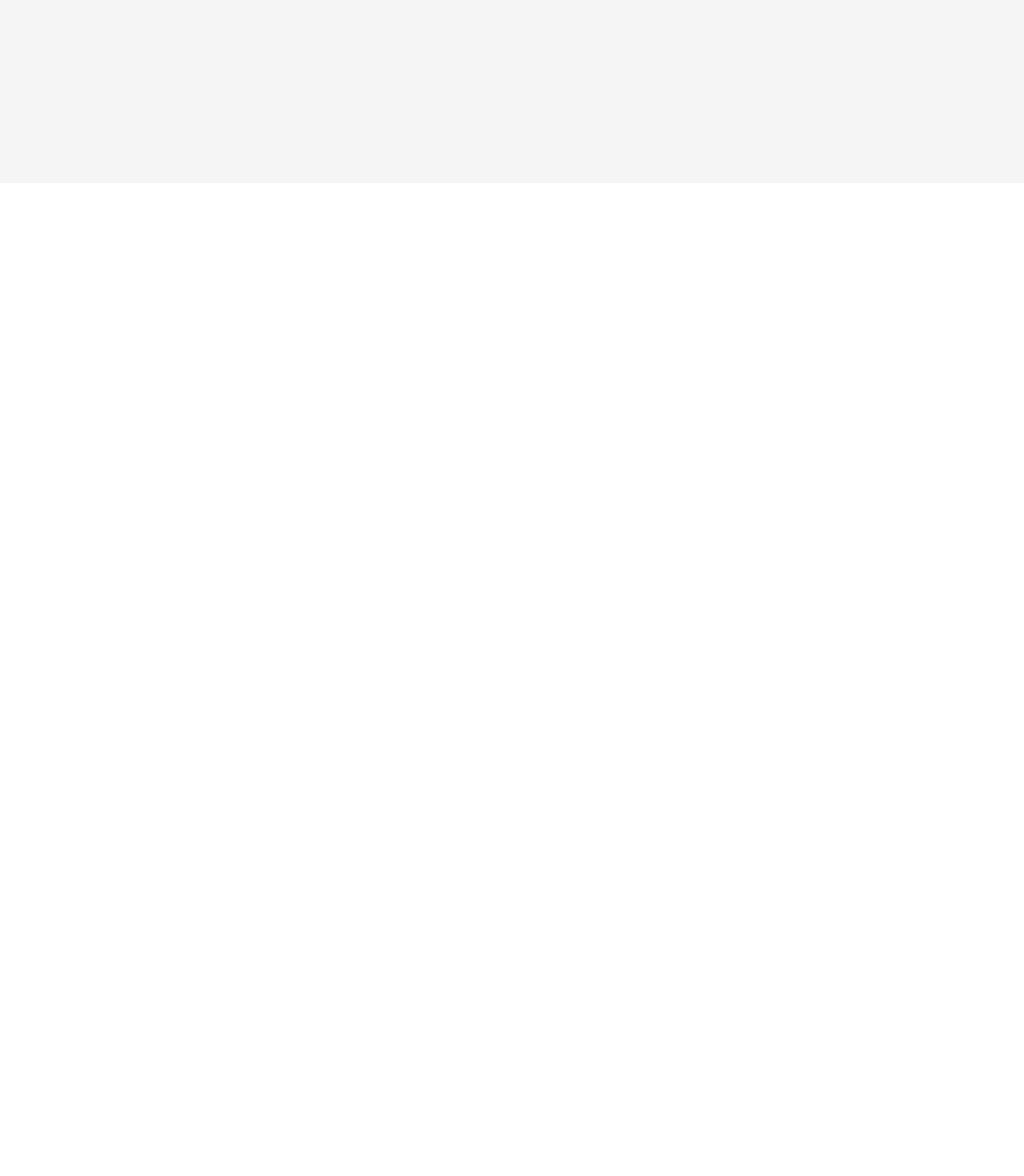
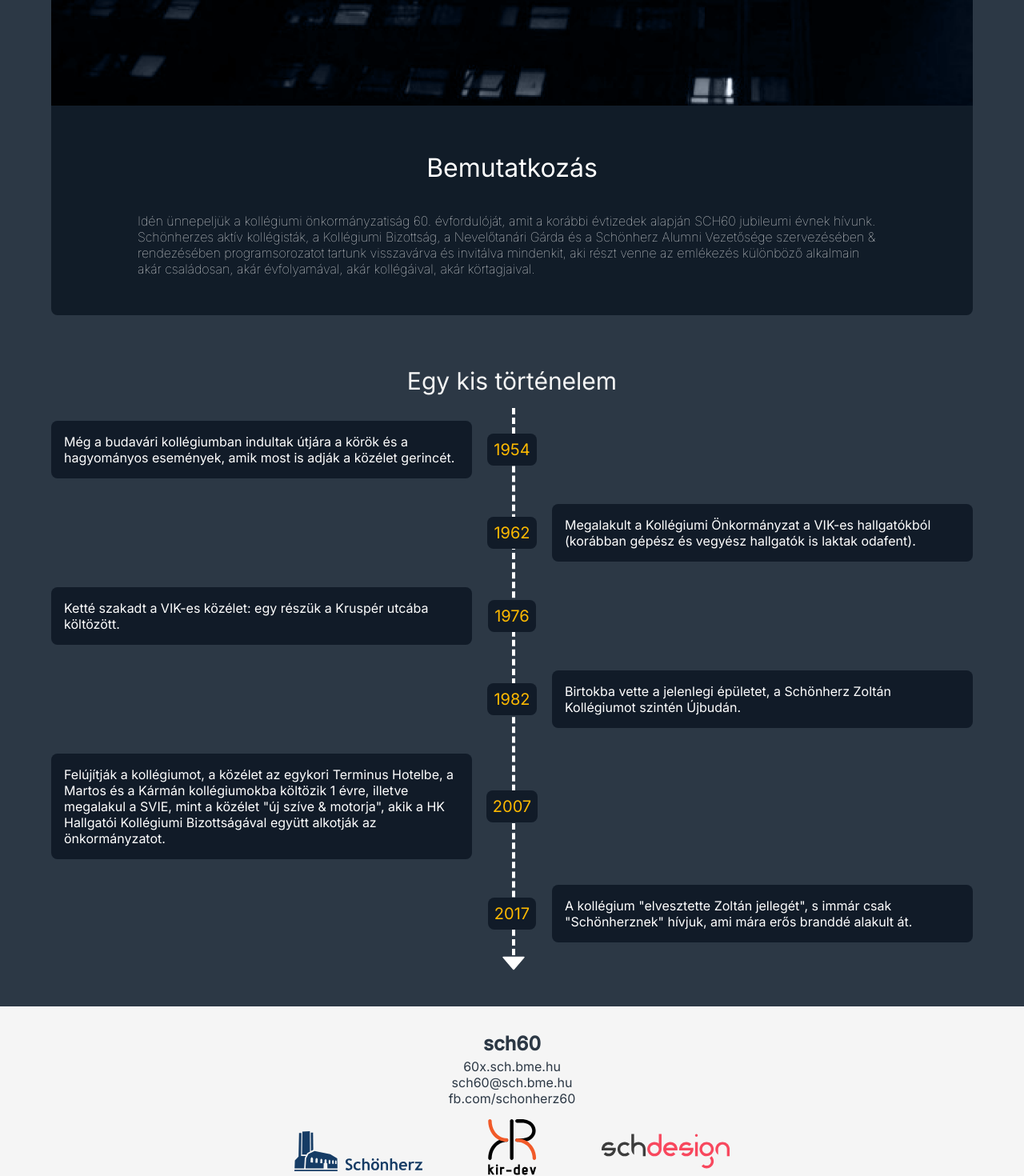
Before and after one commit to kir-dev/sch60, a React (Create React App) app: page /rolunk in a window 1280 px wide. Shown: the part 571-2041 px from the top of the page at 80% size. Before the commit the page ends 800 px from the top, so only its background shows below. Built offline with nearby package versions, Linux system fonts and the light colour scheme; the HTML template or start-up script is replaced by a standard one.

Commit message:
Finished about us page

```diff
--- a/src/components/elements/EventCard.tsx
+++ b/src/components/elements/EventCard.tsx
@@ -56,12 +56,12 @@ const Image = styled.div<{ backgroundUrl?: string }>`
 const EventDetailsWrapper = styled.div`
   margin: 0 ${spacing.lg};
   @media screen and (max-width: ${breakpoints.md}) {
-    margin: 0;
+    margin: ${spacing.lg} 0 0 0;
   }
 `;
 
 const EventName = styled.h2`
-  margin: 0;
+  margin: 0 0 ${spacing.md} 0;
   font-size: ${fontSize["4xl"]};
 `;
 
--- a/src/components/elements/Navbar.tsx
+++ b/src/components/elements/Navbar.tsx
@@ -43,7 +43,11 @@ const Navbar: FunctionComponent<NavbarProps> = ({ theme }) => {
           }}
           isOpen={menuOpen}
         />
-        <Logo />
+        <Logo
+          onClick={() => {
+            navigate("/");
+          }}
+        />
       </NavbarWrapperMobile>
     </>
   );
@@ -167,7 +171,7 @@ const MenuButtonWrapper = styled.button<{ theme: string }>`
 `;
 
 const Drawer = styled(NavbarBaseStyle)<{ theme: string; open: boolean }>`
-  position: absolute;
+  position: fixed;
   top: 13%;
   left: 10%;
   display: none;
--- a/src/components/layout/Section.tsx
+++ b/src/components/layout/Section.tsx
@@ -6,18 +6,24 @@ import { ChildrenProp, ThemeType } from "../../utils/types";
 interface SectionProps {
   title?: string;
   theme?: ThemeType;
+  titleAlign?: "left" | "center" | "right";
   widthRestriction?: boolean;
 }
 
 const Section: FunctionComponent<SectionProps & ChildrenProp> = ({
   title,
   theme = "light",
+  titleAlign = "left",
   widthRestriction = true,
   children,
 }) => {
   return (
     <SectionWrapper widthRestriction={widthRestriction}>
-      {title && <SectionTitle theme={theme}>{title}</SectionTitle>}
+      {title && (
+        <SectionTitle titleAlign={titleAlign} theme={theme}>
+          {title}
+        </SectionTitle>
+      )}
       {children}
     </SectionWrapper>
   );
@@ -32,9 +38,13 @@ const SectionWrapper = styled.div<{ widthRestriction: boolean }>`
   ${({ widthRestriction }) => widthRestriction && "max-width: 1200px"};
 `;
 
-const SectionTitle = styled.h2<{ theme?: ThemeType }>`
+const SectionTitle = styled.h2<{
+  theme?: ThemeType;
+  titleAlign: "left" | "center" | "right";
+}>`
   font-size: ${fontSize["3xl"]};
   font-weight: normal;
+  text-align: ${({ titleAlign }) => titleAlign};
   color: ${({ theme }) =>
     theme === "light" ? colors.themeDark : colors.themeLight};
   margin: 0 0 ${spacing.md} 0;
--- a/src/components/pages/AboutUs.tsx
+++ b/src/components/pages/AboutUs.tsx
@@ -1,8 +1,146 @@
 import { FunctionComponent } from "react";
 import Page from "../layout/Page";
+import styled from "styled-components";
+import { breakpoints, colors, fontSize, spacing } from "../../utils/theme";
+import { timeline } from "../../utils/content";
+import Section from "../layout/Section";
+import { AiFillCaretDown } from "react-icons/ai";
 
 const AboutUs: FunctionComponent = () => {
-  return <Page title="Rólunk" />;
+  return (
+    <Page title="Rólunk" theme="dark">
+      <FirstSection>
+        <img
+          src={process.env.PUBLIC_URL + "/img/sch_building.png"}
+          alt="Sch épület"
+        />
+        <FirstSectionContent>
+          <h1>Bemutatkozás</h1>
+          <p>
+            Idén ünnepeljük a kollégiumi önkormányzatiság 60. évfordulóját, amit
+            a korábbi évtizedek alapján SCH60 jubileumi évnek hívunk.
+            <br />
+            Schönherzes aktív kollégisták, a Kollégiumi Bizottság, a
+            Nevelőtanári Gárda és a Schönherz Alumni Vezetősége szervezésében &
+            rendezésében programsorozatot tartunk visszavárva és invitálva
+            mindenkit, aki részt venne az emlékezés különböző alkalmain akár
+            családosan, akár évfolyamával, akár kollégáival, akár körtagjaival.
+          </p>
+        </FirstSectionContent>
+      </FirstSection>
+      <Section theme="dark" title="Egy kis történelem" titleAlign="center">
+        <TimelineGrid>
+          <VerticalLine>
+            <AiFillCaretDown size={40} color="white" />
+          </VerticalLine>
+          {timeline.map((entry, index) => {
+            if (index % 2) {
+              return (
+                <>
+                  <div className="empty" />
+                  <TimelineYearCell>{entry.year}</TimelineYearCell>
+                  <TimelineCell>{entry.description}</TimelineCell>
+                </>
+              );
+            } else
+              return (
+                <>
+                  <TimelineCell>{entry.description}</TimelineCell>
+                  <TimelineYearCell>{entry.year}</TimelineYearCell>
+                  <div className="empty" />
+                </>
+              );
+          })}
+        </TimelineGrid>
+      </Section>
+    </Page>
+  );
 };
 
+const FirstSection = styled.div`
+  border-radius: 0.5rem;
+  background-color: ${colors.translucentDark};
+  color: white;
+  width: 90%;
+  margin: -10% auto 0 auto;
+  max-width: 1200px;
+  h1 {
+    font-weight: normal;
+  }
+  p {
+    font-weight: lighter;
+  }
+  img {
+    width: 100%;
+  }
+`;
+
+const FirstSectionContent = styled.div`
+  display: flex;
+  flex-direction: column;
+  align-items: center;
+  justify-content: flex-start;
+  width: 100%;
+  max-width: 1000px;
+  margin: 0 auto;
+  padding: ${spacing.lg};
+`;
+
+const TimelineCell = styled.div`
+  color: white;
+  box-sizing: border-box;
+  position: relative;
+  border-radius: 0.5rem;
+  padding: ${spacing.md};
+  background-color: ${colors.dark};
+`;
+
+const TimelineYearCell = styled(TimelineCell)`
+  font-size: ${fontSize.xl};
+  color: ${colors.yellow};
+  padding: ${spacing.sm};
+`;
+
+const VerticalLine = styled.div`
+  height: 100%;
+  border-right: 4px dashed white;
+  width: 0;
+  position: absolute;
+  left: 50%;
+  > svg {
+    margin: 0;
+    position: absolute;
+    top: calc(100% - 10px);
+    left: -18px;
+  }
+  @media screen and (max-width: ${breakpoints.md}) {
+    left: 48px;
+  }
+`;
+
+const TimelineGrid = styled.div`
+  display: grid;
+  grid-template-columns: calc(50% - 50px) 100px calc(50% - 50px);
+  padding: ${spacing.md} 0;
+  grid-row-gap: ${spacing.lg};
+  align-items: center;
+  justify-items: center;
+  position: relative;
+  // Lol I haven't seen such attribute before
+  grid-auto-flow: dense;
+  @media screen and (max-width: ${breakpoints.md}) {
+    grid-template-columns: 100px calc(100% - 100px);
+    .empty {
+      display: none;
+    }
+    ${TimelineCell} {
+      grid-column: 2;
+    }
+    ${TimelineYearCell} {
+      grid-column: 1;
+      grid-row: initial;
+    }
+  }
+`;
+
 export default AboutUs;
--- a/src/components/pages/Events.tsx
+++ b/src/components/pages/Events.tsx
@@ -1,7 +1,7 @@
 import { FunctionComponent } from "react";
 import Page from "../layout/Page";
 import Section from "../layout/Section";
-import { events } from "../../utils/events";
+import { events } from "../../utils/content";
 import EventCard from "../elements/EventCard";
 
 const Events: FunctionComponent = () => {
--- a/src/components/pages/Main.tsx
+++ b/src/components/pages/Main.tsx
@@ -3,7 +3,7 @@ import Page from "../layout/Page";
 import styled from "styled-components";
 import { breakpoints, colors, spacing } from "../../utils/theme";
 import { Tile, TileLayout } from "../elements/Tile";
-import { events } from "../../utils/events";
+import { events } from "../../utils/content";
 import Section from "../layout/Section";
 import Button from "../elements/Button";
 
--- /dev/null
+++ b/src/utils/content.ts
@@ -0,0 +1,68 @@
+import { EventType, TimelineEntity } from "./types";
+
+export const events: EventType[] = [
+  {
+    name: "Juniálisch",
+    date: new Date(2022, 6, 18),
+    location: "Schönherz kollégium",
+    image: "/img/events/schonherz.png",
+    description:
+      "Egész napos családi és CSR programok a Schönherz körül Iván nappal összekötve.",
+  },
+  {
+    name: "CST50",
+    date: new Date(2022, 6, 18),
+    location: "Schönherz kollégium",
+    image: "/img/events/cst.jpg",
+    description:
+      "50. alkalommal kerül megrendezésre a méltán híres Csillagtúra.",
+  },
+  {
+    name: "QPA50",
+    date: new Date(2022, 6, 18),
+    location: "Schönherz kollégium",
+    image: "/img/events/qpa.png",
+    description: "Az 50. kari napokat tartjuk a 60. jubileumi évben.",
+  },
+  {
+    name: "SCH60",
+    date: new Date(2022, 6, 18),
+    location: "Schönherz kollégium",
+    image: "/img/events/sch60.jpg",
+    description: "A jubileiumi év záró rendezvénye a Schönherzben.",
+  },
+];
+
+export const timeline: TimelineEntity[] = [
+  {
+    year: 1954,
+    description:
+      "Még a budavári kollégiumban indultak útjára a körök és a hagyományos események, amik most is adják a közélet gerincét.",
+  },
+  {
+    year: 1962,
+    description:
+      "Megalakult a Kollégiumi Önkormányzat a VIK-es hallgatókból (korábban gépész és vegyész hallgatók is laktak odafent).",
+  },
+  {
+    year: 1976,
+    description:
+      "Ketté szakadt a VIK-es közélet: egy részük a Kruspér utcába költözött.",
+  },
+  {
+    year: 1982,
+    description:
+      "Birtokba vette a jelenlegi épületet, a Schönherz Zoltán Kollégiumot szintén Újbudán.",
+  },
+  {
+    year: 2007,
+    description:
+      "Felújítják a kollégiumot, a közélet az egykori Terminus Hotelbe, a Martos és a Kármán kollégiumokba költözik 1 évre, illetve " +
+      'megalakul a SVIE, mint a közélet "új szíve & motorja", akik a HK Hallgatói Kollégiumi Bizottságával együtt alkotják az önkormányzatot.',
+  },
+  {
+    year: 2017,
+    description:
+      'A kollégium "elvesztette Zoltán jellegét", s immár csak "Schönherznek" hívjuk, ami mára erős branddé alakult át.',
+  },
+];
--- a/src/utils/events.ts
+++ /dev/null
@@ -1,34 +0,0 @@
-import { EventType } from "./types";
-
-export const events: EventType[] = [
-  {
-    name: "Juniálisch",
-    date: new Date(2022, 6, 18),
-    location: "Schönherz kollégium",
-    image: "/img/events/schonherz.png",
-    description:
-      "Egész napos családi és CSR programok a Schönherz körül Iván nappal összekötve.",
-  },
-  {
-    name: "CST50",
-    date: new Date(2022, 6, 18),
-    location: "Schönherz kollégium",
-    image: "/img/events/cst.jpg",
-    description:
-      "50. alkalommal kerül megrendezésre a méltán híres Csillagtúra.",
-  },
-  {
-    name: "QPA50",
-    date: new Date(2022, 6, 18),
-    location: "Schönherz kollégium",
-    image: "/img/events/qpa.png",
-    description: "Az 50. kari napokat tartjuk a 60. jubileumi évben.",
-  },
-  {
-    name: "SCH60",
-    date: new Date(2022, 6, 18),
-    location: "Schönherz kollégium",
-    image: "/img/events/sch60.jpg",
-    description: "A jubileiumi év záró rendezvénye a Schönherzben.",
-  },
-];
--- a/src/utils/theme.ts
+++ b/src/utils/theme.ts
@@ -3,6 +3,7 @@ export const colors = {
   themeLight: "#F5F5F5",
   yellow: "#FFBA00",
   translucentDark: "#040E1AAA",
+  dark: "#111B28",
 };
 
 export const fontSize = {
--- a/src/utils/types.ts
+++ b/src/utils/types.ts
@@ -11,3 +11,8 @@ export type EventType = {
   description: string;
   image: string;
 };
+
+export type TimelineEntity = {
+  year: number;
+  description: string;
+};
```
Also changed, not shown: public/img/sch_building.png (added).
